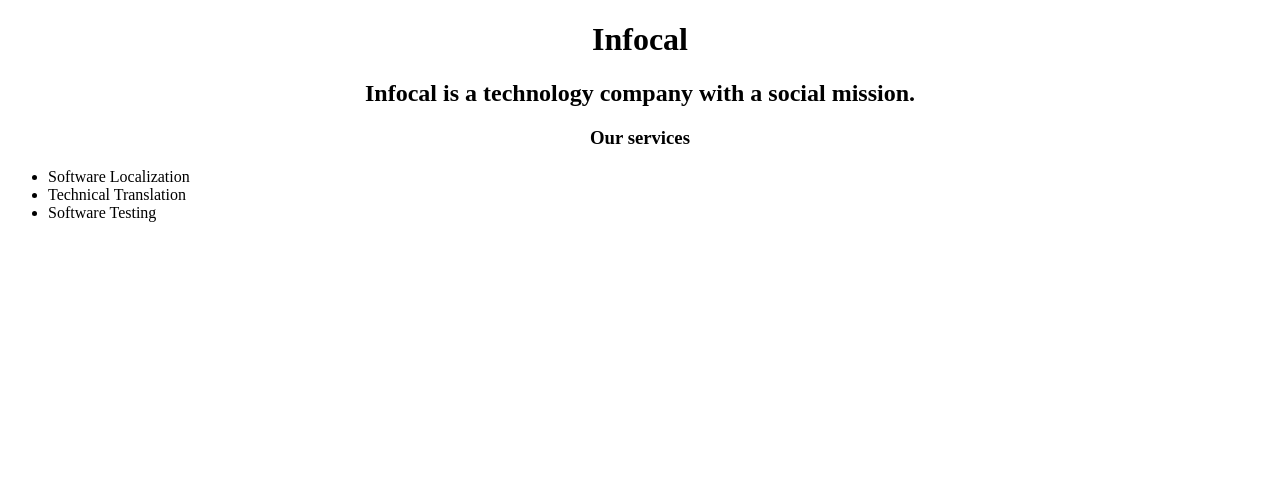
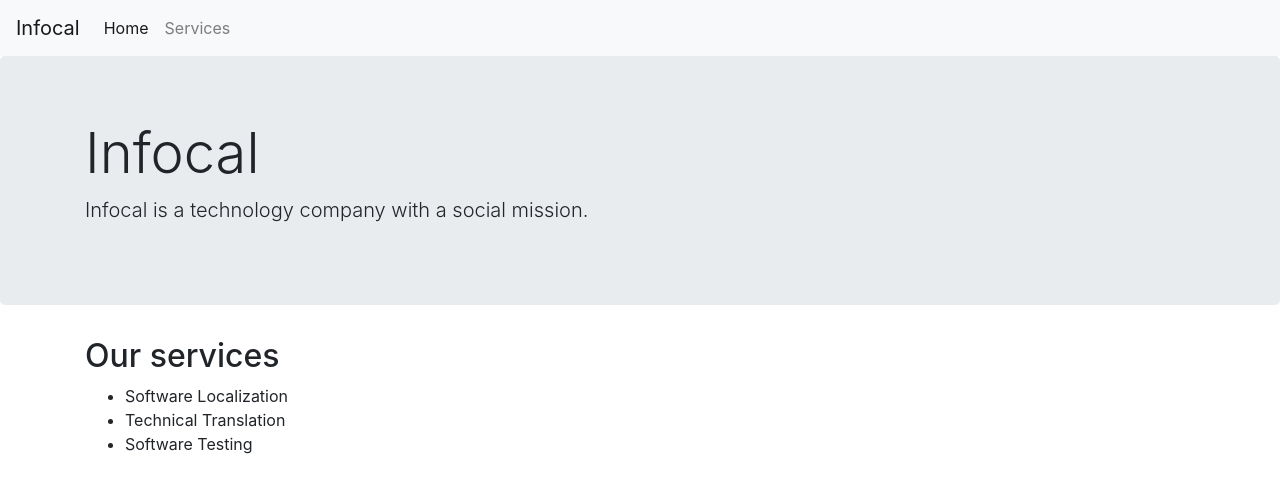
Before and after one commit to tuntunaung/infocal.github.io, a plain HTML site: page index.html in a window 1280 px wide. Drawn offline with nearby package versions, Linux system fonts and the light colour scheme.

Commit message:
Update index.html

```diff
--- a/index.html
+++ b/index.html
@@ -2,19 +2,45 @@
 <html>
 <head>
   <title>Infocal - A technology company</title>
+  <meta charset="utf-8">
+  <meta name="viewport" content="width=device-width, initial-scale=1">
+  <!-- Bootstrap CSS -->
+  <link rel="stylesheet" href="https://maxcdn.bootstrapcdn.com/bootstrap/4.0.0/css/bootstrap.min.css">
 </head>
 <body>
-
-<center>
-<h1>Infocal</h1>
-<h2>Infocal is a technology company with a social mission.</h2>
-<h3>Our services</h3>
-</center>
+  <nav class="navbar navbar-expand-lg navbar-light bg-light">
+    <a class="navbar-brand" href="#">Infocal</a>
+    <button class="navbar-toggler" type="button" data-toggle="collapse" data-target="#navbarNav" aria-controls="navbarNav" aria-expanded="false" aria-label="Toggle navigation">
+      <span class="navbar-toggler-icon"></span>
+    </button>
+    <div class="collapse navbar-collapse" id="navbarNav">
+      <ul class="navbar-nav">
+        <li class="nav-item active">
+          <a class="nav-link" href="#">Home <span class="sr-only">(current)</span></a>
+        </li>
+        <li class="nav-item">
+          <a class="nav-link" href="#">Services</a>
+        </li>
+      </ul>
+    </div>
+  </nav>
+  <div class="jumbotron">
+    <div class="container">
+      <h1 class="display-4">Infocal</h1>
+      <p class="lead">Infocal is a technology company with a social mission.</p>
+    </div>
+  </div>
+  <div class="container">
+    <h2>Our services</h2>
     <ul>
       <li>Software Localization</li>
       <li>Technical Translation</li>
       <li>Software Testing</li>
     </ul>
-
+  </div>
+  <!-- jQuery first, then Popper.js, then Bootstrap JS -->
+  <script src="https://code.jquery.com/jquery-3.2.1.slim.min.js"></script>
+  <script src="https://cdnjs.cloudflare.com/ajax/libs/popper.js/1.12.9/umd/popper.min.js"></script>
+  <script src="https://maxcdn.bootstrapcdn.com/bootstrap/4.0.0/js/bootstrap.min.js"></script>
 </body>
 </html>
```
Lines whose indentation alone changed are shown as unchanged.
